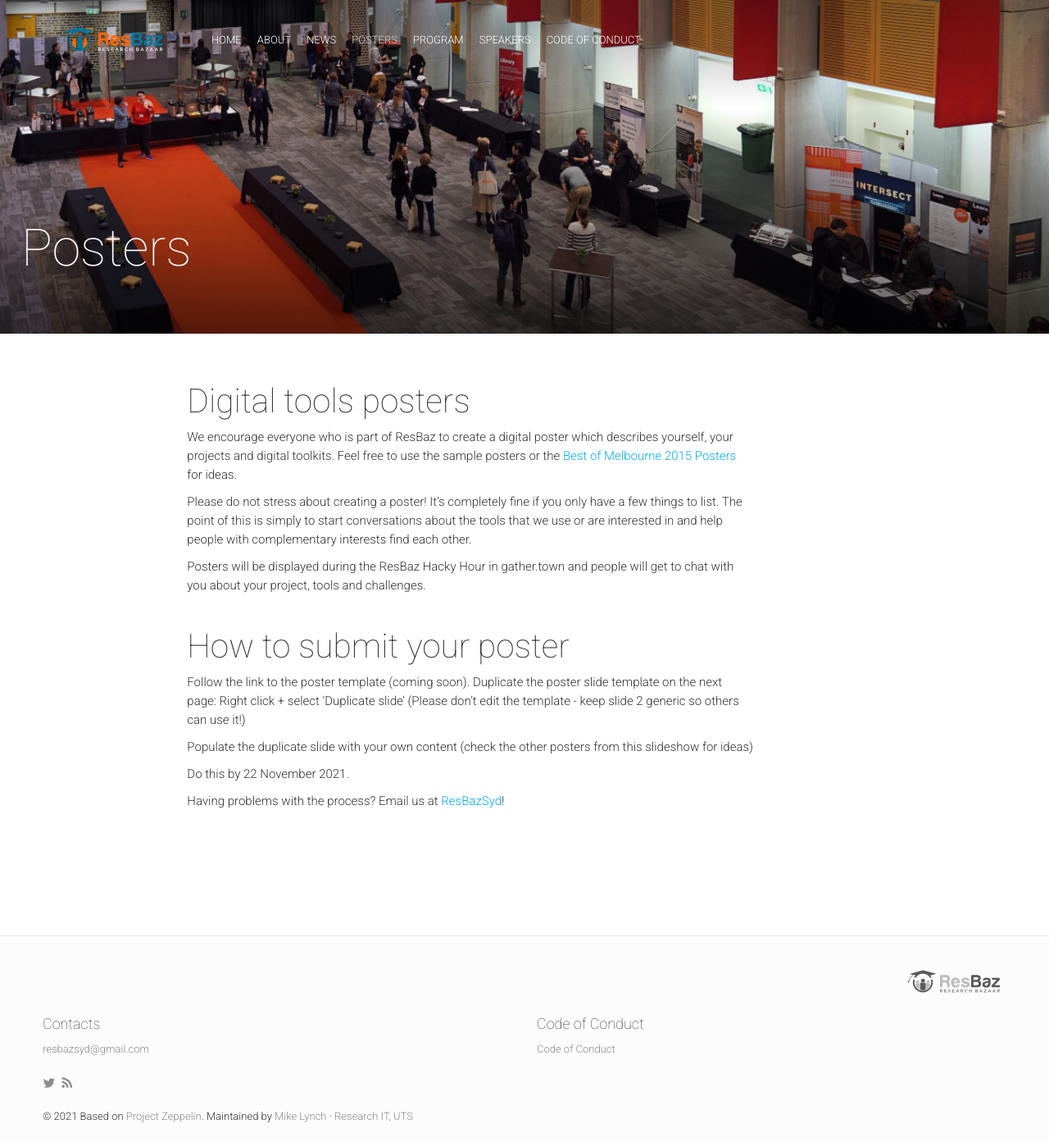
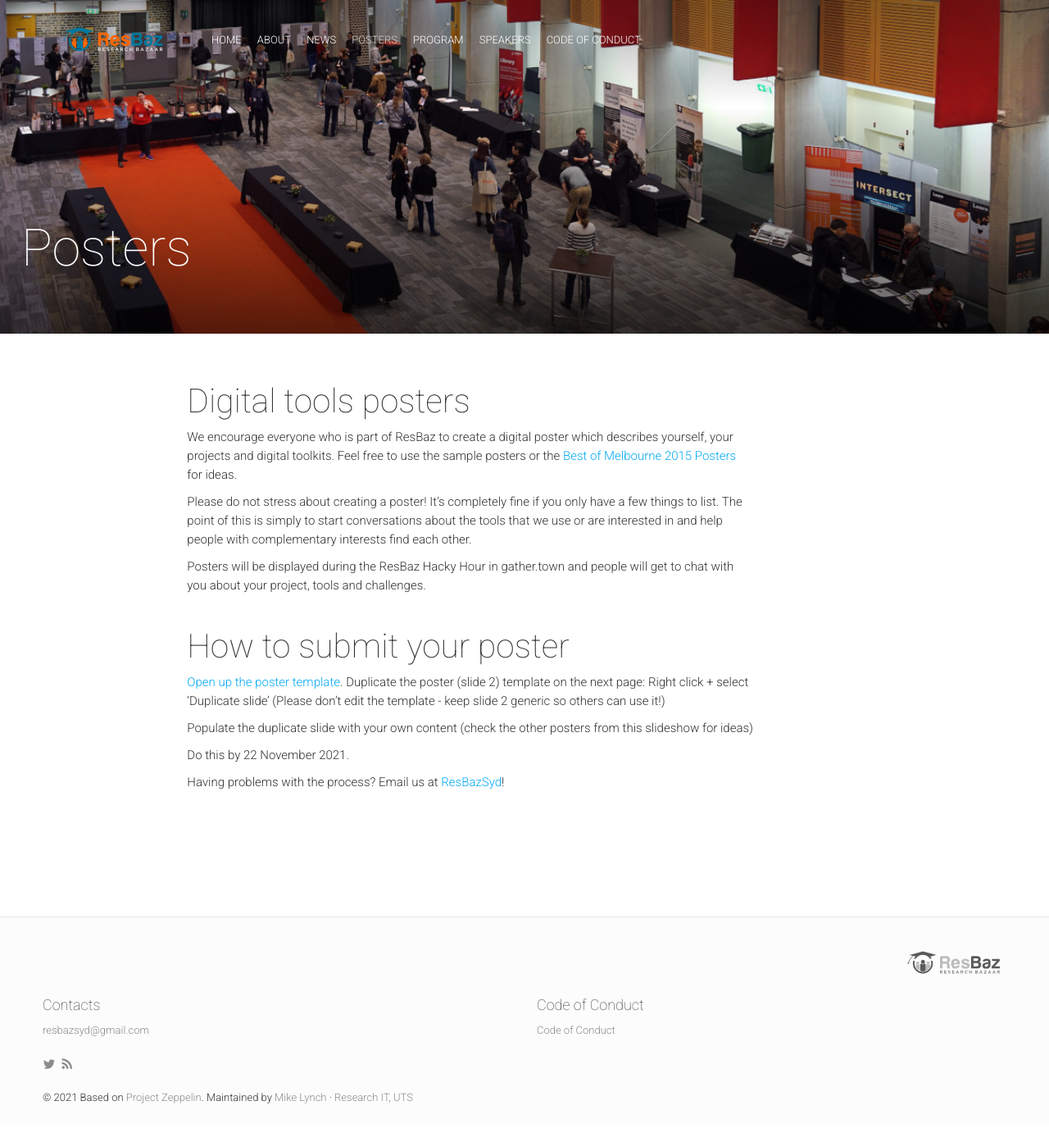
Before and after one commit to spikelynch/spikelynch.github.io, a Jekyll site: the page built from posters.md, in a window 1280 px wide and 1393 px high. Shown: the whole window at 82% size. Built offline with Jekyll 4.4.1, drawn with Linux system fonts in a browser that asks for light colours; nearby versions of some CDN libraries; comment, search, counter and statistics services are not loaded.

Commit message:
add poster template link

```diff
--- a/posters.md
+++ b/posters.md
@@ -14,7 +14,7 @@ Posters will be displayed during the ResBaz Hacky Hour in gather.town and people
 
 #### How to submit your poster
 
-Follow the link to the poster template (coming soon). Duplicate the poster slide template on the next page: Right click + select ‘Duplicate slide’ (Please don’t edit the template - keep slide 2 generic so others can use it!)
+[Open up the poster template](https://docs.google.com/presentation/d/1SBVHuiI5zEDDl6roP-38xzW15lMoT9bg59lxXvA0M0k/edit#slide=id.gfd030064e4_0_41). Duplicate the poster (slide 2) template on the next page: Right click + select ‘Duplicate slide’ (Please don’t edit the template - keep slide 2 generic so others can use it!)
 
 Populate the duplicate slide with your own content (check the other posters from this slideshow for ideas)
 
```
